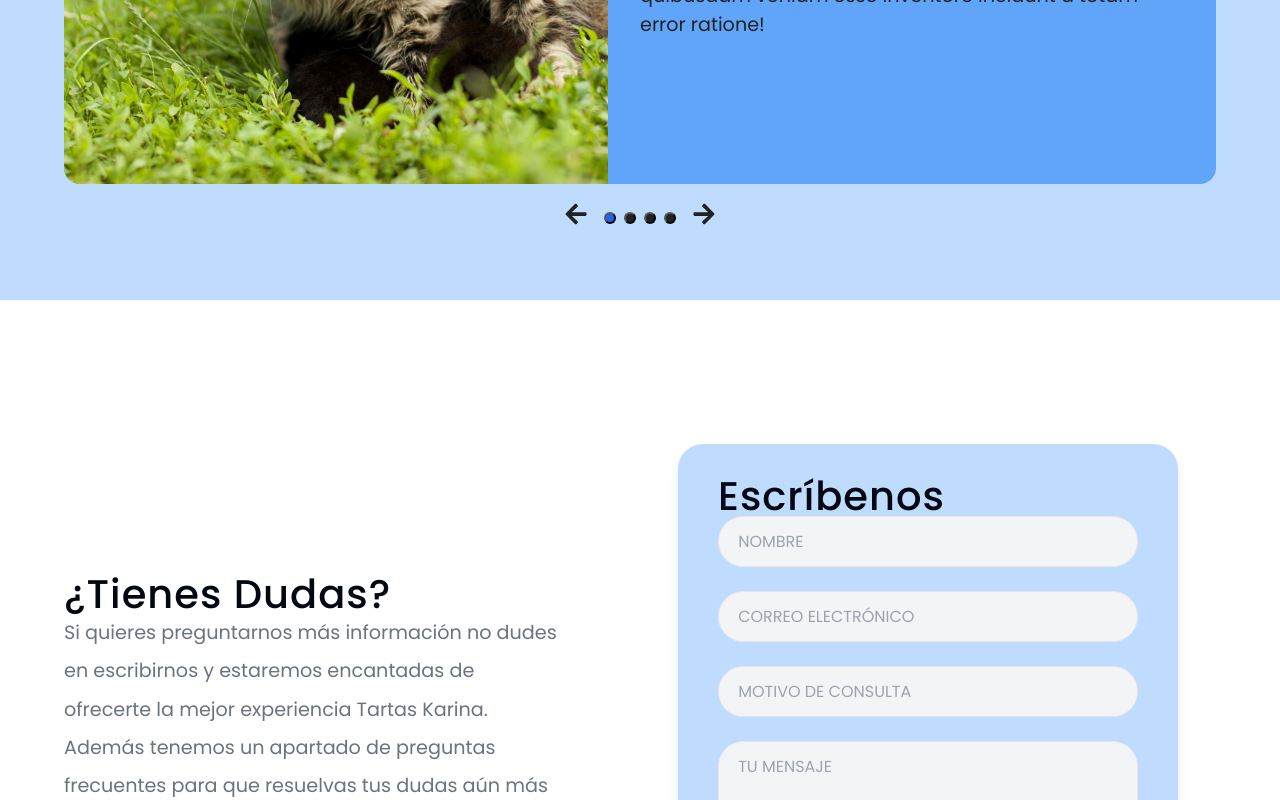
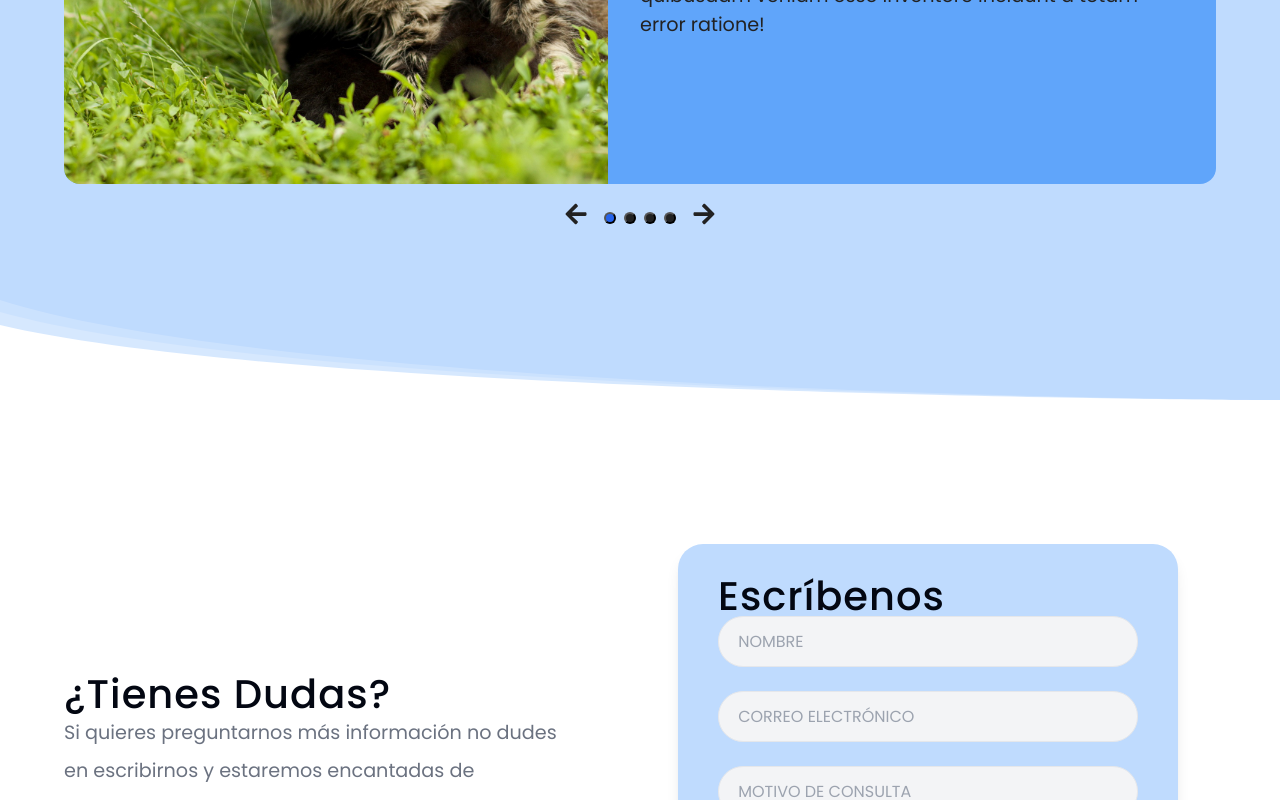
Before and after one commit to asa7ur/Educadores_Caninos, a React (Vite) app: page / in a window 1280 px wide. Shown: the part 2355-3155 px from the top of the page. Built offline with nearby package versions, Linux system fonts and the light colour scheme.

Commit message:
added an svg curve

```diff
--- a/src/components/AboutUs.jsx
+++ b/src/components/AboutUs.jsx
@@ -54,7 +54,6 @@ export const AboutUs = () => {
   return (
     <Wrapper>
       <div className='section'>
-
         <h2>Conoce al equipo</h2>
         <motion.div
           drag='x'
@@ -102,6 +101,26 @@ export const AboutUs = () => {
             <FaArrowRight />
           </div>
         </div>
+      </div>
+      <div className='divider'>
+        <svg
+          xmlns='http://www.w3.org/2000/svg'
+          viewBox='0 0 35.278 3.52'
+          preserveAspectRatio='none'
+        >
+          <path
+            d='M0 3.528S27.04 3.352 35.278 0v3.528z'
+            opacity='.2'
+            fill='#ffffff'
+          />
+          <path
+            d='M0 3.528S27.04 3.374 35.278.425v3.103z'
+            opacity='.2'
+            fill='#ffffff'
+          />
+          <path d='M0 3.528S27.04 3.396 35.278.882v2.646z' fill='#ffffff' />
+          <path d='M0 3.527h35.278v.092H0z' fill='#ffffff' />
+        </svg>
       </div>
     </Wrapper>
   )
@@ -208,6 +227,21 @@ const Wrapper = styled.section`
   .dot.active {
     background-color: var(--primary-600);
   }
+
+  .divider {
+    position: relative;
+    width: 100%;
+    height: auto;
+    overflow: hidden;
+    line-height: 0;
+  }
+
+  .divider svg {
+    display: block;
+    width: 100%;
+    height: 100px;
+    transform: rotateY(180deg);
+  }
 `
 
 export default AboutUs
--- a/src/index.css
+++ b/src/index.css
@@ -178,10 +178,6 @@ a {
 }
 
 @media (max-width: 460px) {
-    .section {
-        max-width: 90vw;
-    }
-
     h1 {
         font-size: 2rem;
     }
```
Lines whose indentation alone changed are shown as unchanged.
